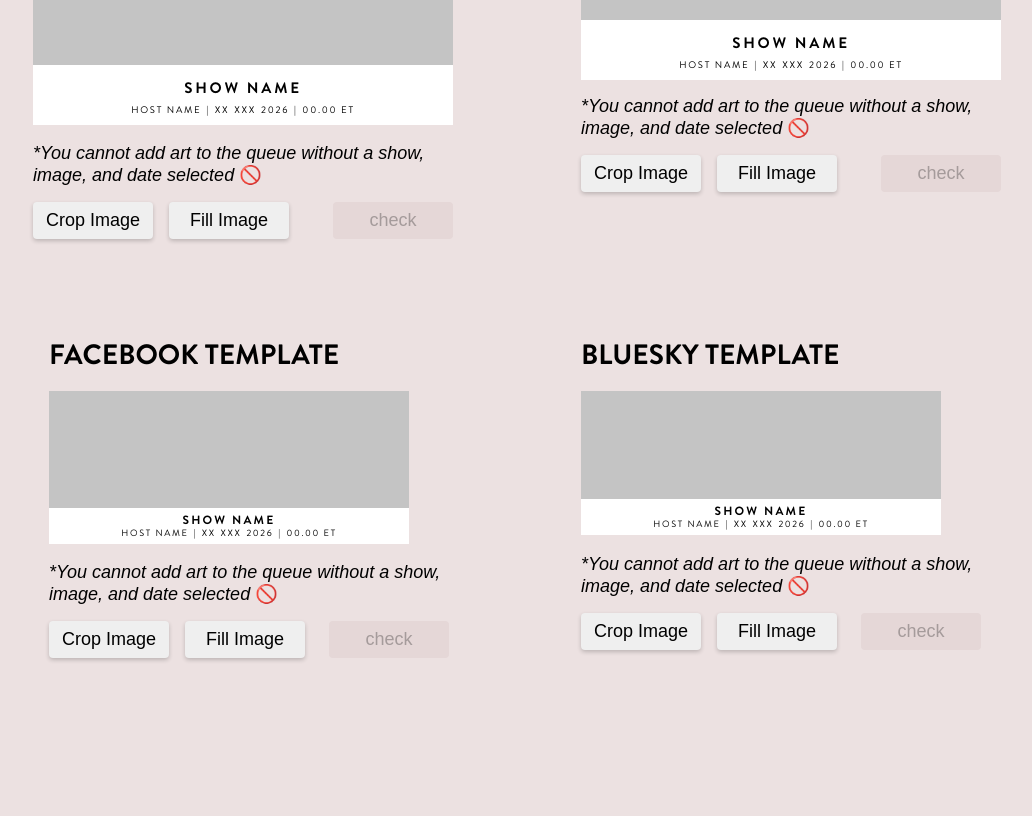
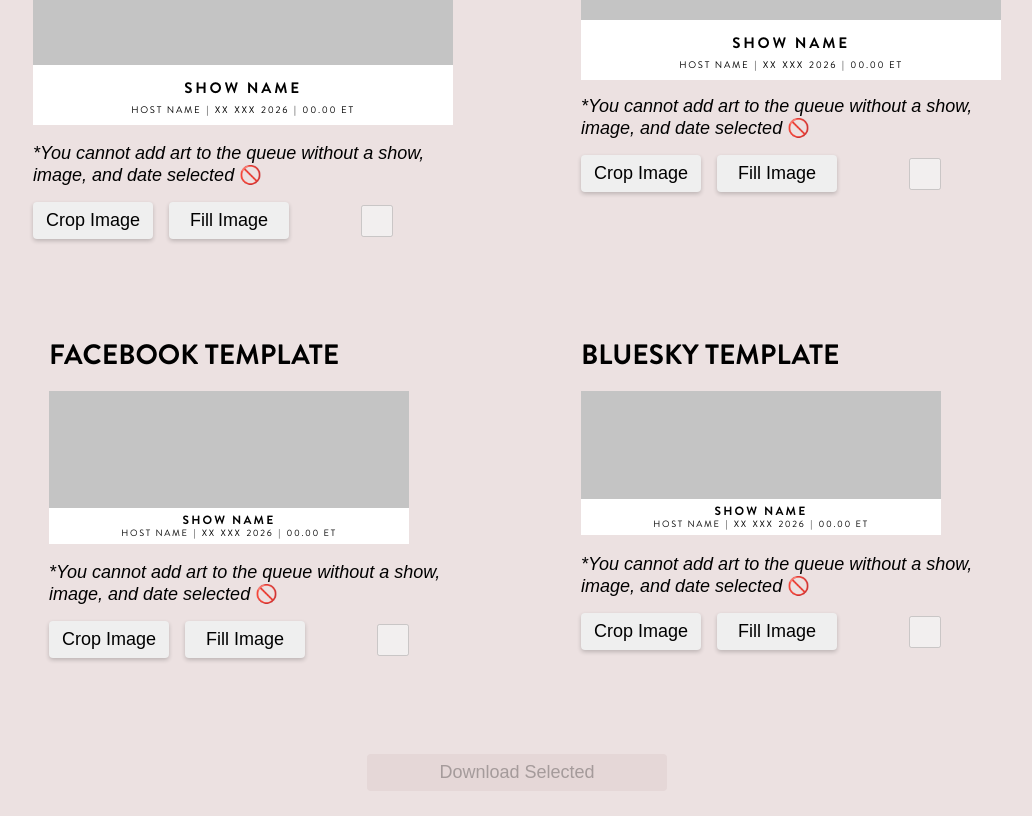
Before and after one commit to rmarafioti/image_processor, a React (Vite) app: page / in a window 1280 px wide. Shown: the part 540-1356 px from the top of the page, without its empty margins (123-1155 px from the left). Built offline with nearby package versions, Linux system fonts and the light colour scheme.

Commit message:
feat: select finished art via checkboc whenready and download multiple templates at a time

```diff
--- a/src/App.jsx
+++ b/src/App.jsx
@@ -11,6 +11,7 @@ import BlueskyTemplate from "./templates/BlueskyTemplate";
 import styles from "./landing_page.module.css";
 
 export default function App() {
+  /* form functionality */
   const formInitialState = {
     show: "",
     month_name: "",
@@ -48,8 +49,52 @@ export default function App() {
 
   const selectedShow = shows.find((show) => show.id === Number(formState.show));
 
+  /* end form functionality */
+
+  /* download functionality */
+
   const templateArchiveRef = useRef(null);
   const templateFeaturedRef = useRef(null);
+  const templateFacebookRef = useRef(null);
+  const templateBlueskyRef = useRef(null);
+
+  /* add this is a separte date file and import? */
+  const templates = [
+    {
+      ref: templateArchiveRef,
+      width: 1400,
+      height: 1400,
+      templateName: "archive",
+    },
+    {
+      ref: templateFeaturedRef,
+      width: 1400,
+      height: 1750,
+      templateName: "featured",
+    },
+    {
+      ref: templateFacebookRef,
+      width: 1200,
+      height: 630,
+      templateName: "facebook",
+    },
+    {
+      ref: templateBlueskyRef,
+      width: 1200,
+      height: 600,
+      templateName: "bluesky",
+    },
+  ];
+
+  const [selectedTemplates, setSelectedTemplates] = useState([]);
+
+  const handleTemplateSelect = (templateName) => {
+    setSelectedTemplates((prev) =>
+      prev.includes(templateName)
+        ? prev.filter((t) => t !== templateName)
+        : [...prev, templateName],
+    );
+  };
 
   const handleDownload = async (ref, width, height, templateName) => {
     if (!ref.current) return;
@@ -79,6 +124,22 @@ export default function App() {
     link.click();
   };
 
+  const handleDownloadAll = async () => {
+    const toDownload = templates.filter((t) =>
+      selectedTemplates.includes(t.templateName),
+    );
+    for (const template of toDownload) {
+      await handleDownload(
+        template.ref,
+        template.width,
+        template.height,
+        template.templateName,
+      );
+    }
+  };
+
+  /* end download functionality */
+
   const isAddToQueueDisabled =
     !formState.show ||
     !formState.default_image ||
@@ -105,6 +166,8 @@ export default function App() {
             selectedShow={selectedShow}
             handleDownload={handleDownload}
             isAddToQueueDisabled={isAddToQueueDisabled}
+            isSelected={selectedTemplates.includes("featured")}
+            onSelect={handleTemplateSelect}
             ref={templateFeaturedRef}
           />
           <ArchiveTemplate
@@ -112,6 +175,8 @@ export default function App() {
             selectedShow={selectedShow}
             handleDownload={handleDownload}
             isAddToQueueDisabled={isAddToQueueDisabled}
+            isSelected={selectedTemplates.includes("archive")}
+            onSelect={handleTemplateSelect}
             ref={templateArchiveRef}
           />
         </div>
@@ -121,16 +186,26 @@ export default function App() {
             selectedShow={selectedShow}
             handleDownload={handleDownload}
             isAddToQueueDisabled={isAddToQueueDisabled}
-            ref={templateArchiveRef}
+            isSelected={selectedTemplates.includes("facebook")}
+            onSelect={handleTemplateSelect}
+            ref={templateFacebookRef}
           />
           <BlueskyTemplate
             formState={formState}
             selectedShow={selectedShow}
             handleDownload={handleDownload}
             isAddToQueueDisabled={isAddToQueueDisabled}
-            ref={templateArchiveRef}
+            isSelected={selectedTemplates.includes("bluesky")}
+            onSelect={handleTemplateSelect}
+            ref={templateBlueskyRef}
           />
         </div>
+        <button
+          onClick={handleDownloadAll}
+          disabled={isAddToQueueDisabled || selectedTemplates.length === 0}
+        >
+          Download Selected
+        </button>
       </section>
     </>
   );
--- a/src/components/DefaultTemplate.jsx
+++ b/src/components/DefaultTemplate.jsx
@@ -7,11 +7,10 @@ const DefaultTemplate = forwardRef(
     {
       formState,
       selectedShow,
-      handleDownload,
+      isSelected,
+      onSelect,
       isAddToQueueDisabled,
       styles,
-      width,
-      height,
       templateName,
     },
     ref,
@@ -89,17 +88,13 @@ const DefaultTemplate = forwardRef(
                   Fill Image
                 </button>
               </div>
-              {/* this button holds the download functionality,
-                we want to move this functionality to a button in the download queue
-                and replace this buttons functionality with one that puts the processed
-                art in the download queue*/}
-              <button
-                onClick={() => handleDownload(ref, width, height, templateName)}
+              <input
+                type="checkbox"
                 disabled={isAddToQueueDisabled}
-                className={main_styles.stage_download_button}
-              >
-                check
-              </button>
+                checked={isSelected}
+                onChange={() => onSelect(templateName)}
+                className={main_styles.checkbox}
+              />
             </div>
           </div>
         </article>
--- a/src/styling/default_template.module.css
+++ b/src/styling/default_template.module.css
@@ -20,10 +20,10 @@
 .button_section {
   display: flex;
   justify-content: space-between;
+  width: 360px;
 }
 
-.format_button,
-.stage_download_button {
+.format_button {
   margin-top: 1rem;
   width: 120px;
 }
@@ -31,3 +31,9 @@
 .format_button {
   margin-right: 1rem;
 }
+
+.checkbox {
+  width: 32px;
+  height: 32px;
+  margin-top: 1.2rem;
+}
```
